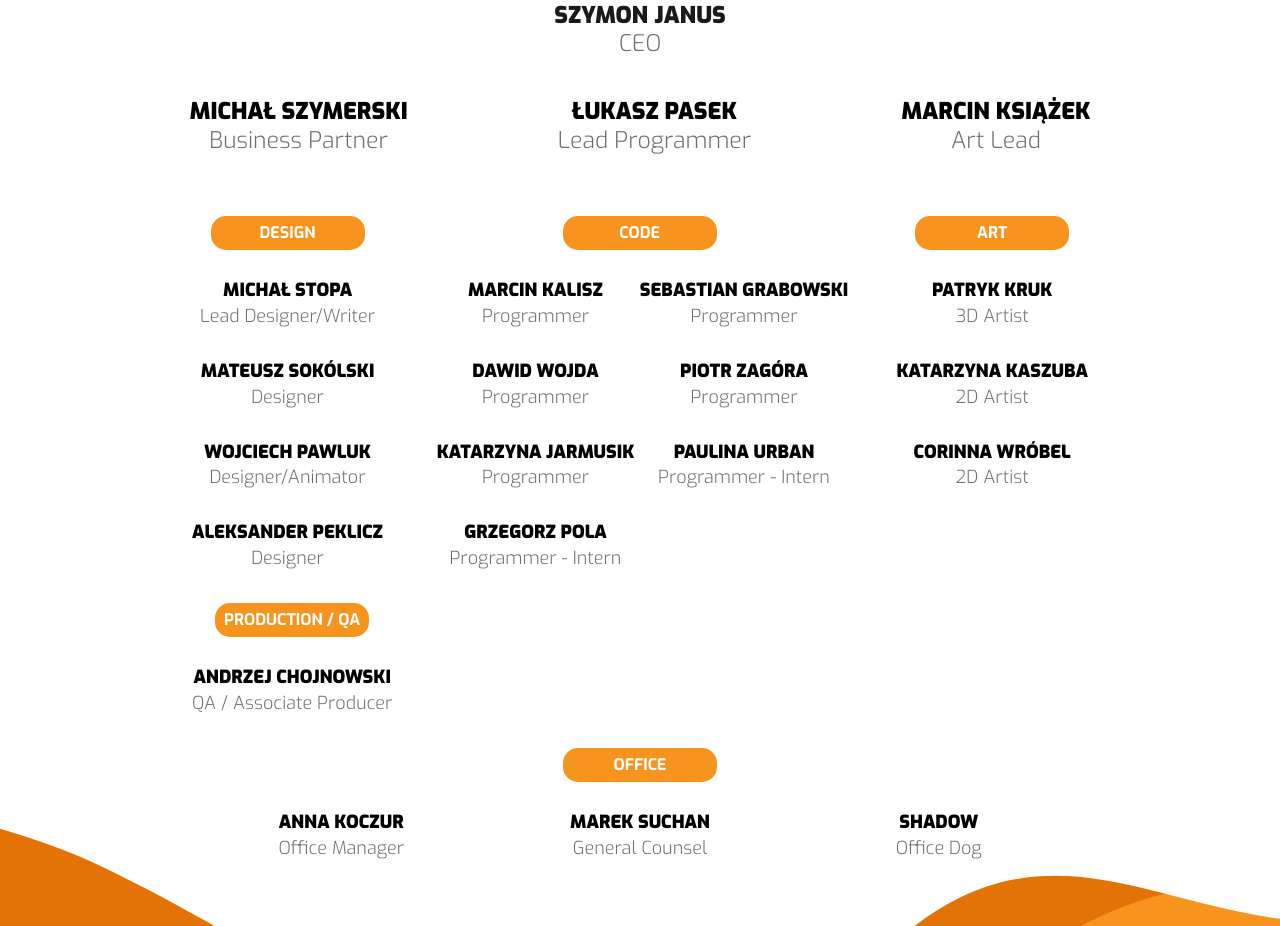
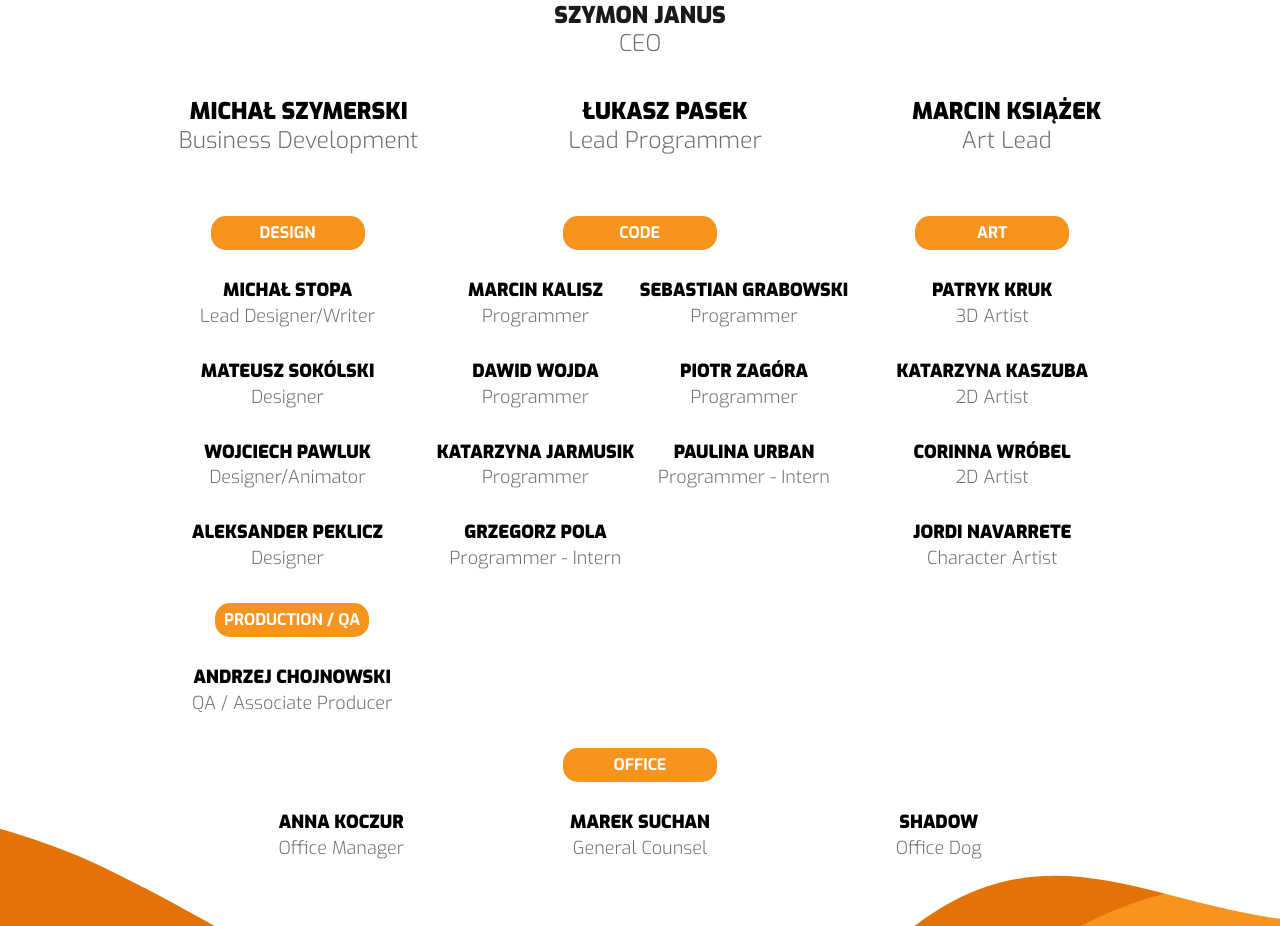
Before and after one commit to siepet/intermarum, a website: page index.html in a window 1280 px wide. Shown: the part 1874-2800 px from the top of the page. Drawn offline with Linux system fonts and the light colour scheme.

Commit message:
fix teams and remove comments

```diff
--- a/index.html
+++ b/index.html
@@ -25,7 +25,6 @@
 
 <body>
 
-  <!--HEADER -->
 
   <header class="header wave-background">
 
@@ -92,9 +91,6 @@
 
   </header>
 
-  <!-- END HEADER -->
-  <!-- SECTION ABOUT -->
-
   <main>
 
     <section id="about" class="about">
@@ -121,16 +117,7 @@
         </div>
 
       </div>
-      <!-- <div class="bg-video">
-        <video class="bg-video__content" autoplay muted loop>
-        <source src="img/video.mp4" type="video/mp4">
-        </video>
-        </div> -->
     </section>
-
-    <!-- END SECTION ABOUT -->
-    <!-- SECTION OUR GAMES -->
-
 
     <section id="games" class="our-games wave-background">
 
@@ -204,10 +191,6 @@
 
     </section>
 
-
-    <!-- END SECTION OUR GAMES -->
-    <!-- SECTION TEAM -->
-
     <section id="team" class="team">
 
       <div class="team__container">
@@ -222,13 +205,6 @@
             </span>
           </h3>
         </div>
-        <!-- <figure class="team__photo-box">
-          <img src="img/photo-team.png" alt="team photo" class="team__photo">
-          <div class="sliding-icon sliding-icon--1">
-          <span class="sliding-icon__plus">+</span>
-          <span class="sliding-icon__name">Stefan Batory</span>
-          </div>
-          </figure> -->
 
         <div class="team__management">
           <div class="team__ceo">
@@ -238,7 +214,7 @@
           <div class="team__leads">
             <div class="team__single">
               <span class="team__bold">Michał Szymerski</span>
-              <span class="team__light">Business Partner</span>
+              <span class="team__light">Business Development</span>
             </div>
             <div class="team__single">
               <span class="team__bold">łukasz pasek</span>
@@ -336,6 +312,10 @@
                 <span class="team__bold team__bold--small">corinna wróbel</span>
                 <span class="team__light team__light--small">2D artist</span>
               </div>
+              <div class="team__single">
+                <span class="team__bold team__bold--small">jordi navarrete</span>
+                <span class="team__light team__light--small">character artist</span>
+              </div>
             </div>
           </div>
 
@@ -379,13 +359,6 @@
       </div>
     </section>
 
-    <!-- END SECTION TEAM -->
-    <!-- SECTION JOBS -->
-
-    <!--
-      <div class="1jobs__bg-top">
-      </div> -->
-
     <section id="jobs" class="jobs">
       <img src="img/bg-wave-orange.svg" class="jobs__bg-top" />
 
@@ -421,9 +394,6 @@
       </div>
 
     </section>
-
-    <!--END SECTION JOBS  -->
-    <!-- SECTION CONTACT -->
 
     <section id="contact" class="contact wave-background">
 
@@ -489,9 +459,6 @@
 
     </section>
 
-    <!-- END SECTION CONTACT -->
-    <!-- SECTION OUR CITY -->
-
     <section id="city" class="our-city">
 
       <div class="our-city__container">
@@ -551,9 +518,6 @@
 
     </section>
 
-    <!-- END SECTION OUR CITY -->
-    <!-- MAP -->
-
     <div class="map">
 
       <a class="map__link" href="https://www.openstreetmap.org/?mlat=50.68545&amp;mlon=17.85390#map=17/50.68545/17.85390">Display bigger map</a>
@@ -563,9 +527,6 @@
       </div>
 
     </div>
-
-    <!-- END MAP -->
-    <!--FOOTER  -->
 
     <footer class="footer wave-background">
 
```
